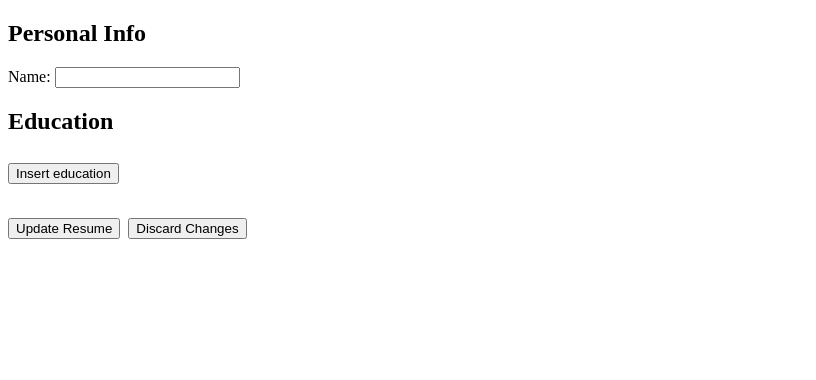
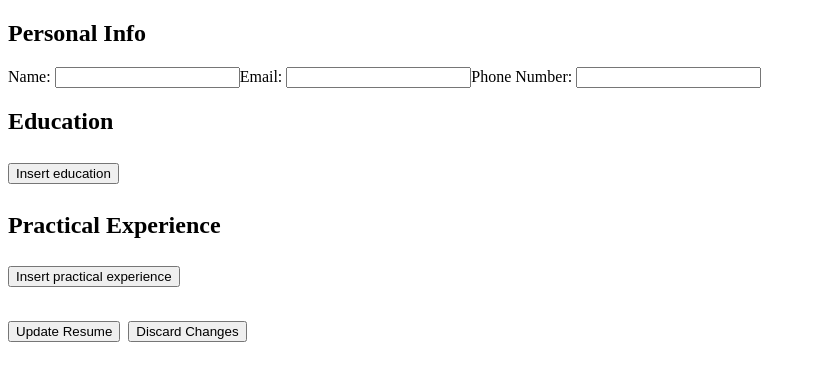
Before and after one commit to MattRangel/resume-builder, a React (Vite) app: page / in a window 1280 px wide. Shown: the top 380 px of the page, without its empty margins (0-816 px from the left). Built offline with nearby package versions, Linux system fonts and the light colour scheme.

Commit message:
Finish adding form and display sections

```diff
--- a/src/Resume.jsx
+++ b/src/Resume.jsx
@@ -16,8 +16,6 @@ export function Form({ data, uploadData, leaveEditMode }) {
             <input name="name" type="text" defaultValue={name} />
           </label>
 
-          <br />
-
           <label>
             Title of Study:{" "}
             <input name="studyTitle" type="text" defaultValue={studyTitle} />
@@ -25,6 +23,53 @@ export function Form({ data, uploadData, leaveEditMode }) {
 
           <fieldset>
             <legend>Dates attended:</legend>
+            <label>
+              Start Date:
+              <input name="startDate" type="date" defaultValue={startDate} />
+            </label>
+            <label>
+              End Date:
+              <input name="endDate" type="date" defaultValue={endDate} />{" "}
+            </label>
+            <label>
+              Currently Attending?{" "}
+              <input
+                name="endDateIsCurrent"
+                type="checkbox"
+                defaultChecked={endDateIsCurrent}
+              />
+            </label>
+          </fieldset>
+        </>
+      );
+    },
+    practical: ({
+      company = "",
+      position = "",
+      duties = "",
+      startDate = "",
+      endDate = "",
+      endDateIsCurrent = "",
+    }) => {
+      return (
+        <>
+          <label>
+            Company Name:
+            <input name="company" type="text" defaultValue={company} />
+          </label>
+
+          <label>
+            Position:
+            <input name="position" type="text" defaultValue={position} />
+          </label>
+
+          <label>
+            Duties:
+            <textarea name="duties" defaultValue={duties} />
+          </label>
+
+          <fieldset>
+            <legend>Dates employed:</legend>
             <label>
               Start Date:
               <input name="startDate" type="date" defaultValue={startDate} />
@@ -55,6 +100,15 @@ export function Form({ data, uploadData, leaveEditMode }) {
       ),
     );
 
+    const valueOfInput = (element) => {
+      switch (element.type) {
+        case "checkbox":
+          return element.checked;
+        default:
+          return element.value;
+      }
+    };
+
     sections.forEach((section) => {
       const elementList = Array.from(
         document.querySelectorAll(`[data-section="${section}"`),
@@ -62,12 +116,13 @@ export function Form({ data, uploadData, leaveEditMode }) {
       const repeatingItem = Object.hasOwn(repeatingElements, section);
 
       dataObject[section] = elementList
-        .map((element) => Array.from(element.querySelectorAll("input")))
+        .map((element) =>
+          Array.from(element.querySelectorAll("input, textarea")),
+        )
         .map((inputList) =>
           inputList.reduce((obj, input) => {
             return Object.assign(obj, {
-              [input.name]:
-                input[input.type === "checkbox" ? "checked" : "value"],
+              [input.name]: valueOfInput(input),
             });
           }, {}),
         );
@@ -98,12 +153,34 @@ export function Form({ data, uploadData, leaveEditMode }) {
             defaultValue={data.personal?.name || ""}
           />
         </label>
+        <label>
+          Email:{" "}
+          <input
+            type="email"
+            name="email"
+            defaultValue={data.personal?.email || ""}
+          />
+        </label>
+        <label>
+          Phone Number:{" "}
+          <input
+            type="tel"
+            name="phone"
+            defaultValue={data.personal?.phone || ""}
+          />
+        </label>
       </div>
       <RepeatableFormSection
         title="Education"
         sectionName="education"
         RepeatingElement={repeatingElements.education}
         dataArray={data.education}
+      />
+      <RepeatableFormSection
+        title="Practical Experience"
+        sectionName="practical"
+        RepeatingElement={repeatingElements.practical}
+        dataArray={data.practical}
       />
       <br />
       <button type="submit">Update Resume</button>
@@ -118,12 +195,51 @@ export function Display({ data, enterEditMode }) {
   return (
     <div>
       <button onClick={enterEditMode}>Edit</button>
-      <h1>{data.personal.name}</h1>
-      {data.education.map((education, index) => (
-        <>
-          <h2 key={index}>{education.name}</h2>
-        </>
-      ))}
+      <section>
+        <h1>{data.personal.name}</h1>
+        <h3>Contact:</h3>
+        <ul>
+          <li>
+            <a href={`mailto:${data.personal.email}`} />
+            {data.personal.email}
+          </li>
+          <li>
+            <a href={`tel:${data.personal.phone}`}>{data.personal.phone}</a>
+          </li>
+        </ul>
+      </section>
+      <section>
+        <h1>Education</h1>
+        {data.education?.map((education, index) => (
+          <>
+            <h2 key={index}>{education.name}</h2>
+            <h3>{education.studyTitle}</h3>
+            <p>
+              Attended from {education.startDate} to{" "}
+              {education.endDateIsCurrent ? "now" : education.endDate}
+            </p>
+          </>
+        ))}
+      </section>
+      <section>
+        <h1>Practical Experience</h1>
+        {data.practical?.map((practical) => (
+          <>
+            <h2>{practical.company}</h2>
+            <p>{practical.position}</p>
+            <p>
+              Employed from {practical.startDate} to{" "}
+              {practical.endDateIsCurrent ? "now" : practical.endDate}
+            </p>
+            <h3>Duties:</h3>
+            <ul>
+              {practical.duties.split("\n").map((line) => (
+                <li>{line}</li>
+              ))}
+            </ul>
+          </>
+        ))}
+      </section>
     </div>
   );
 }
```
